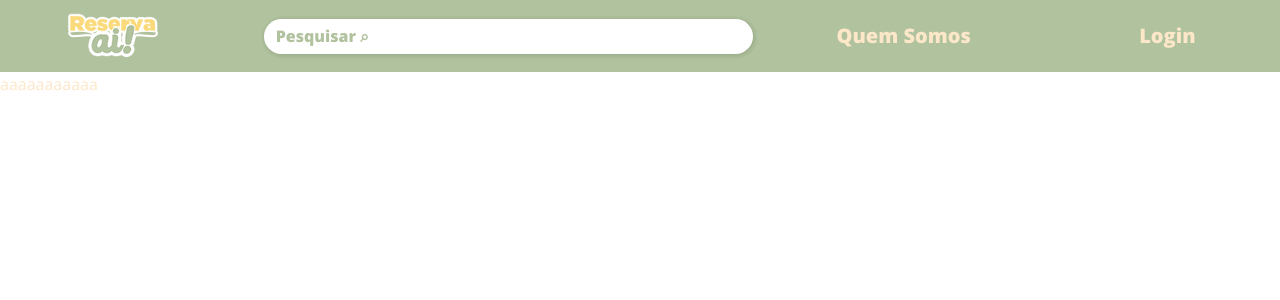
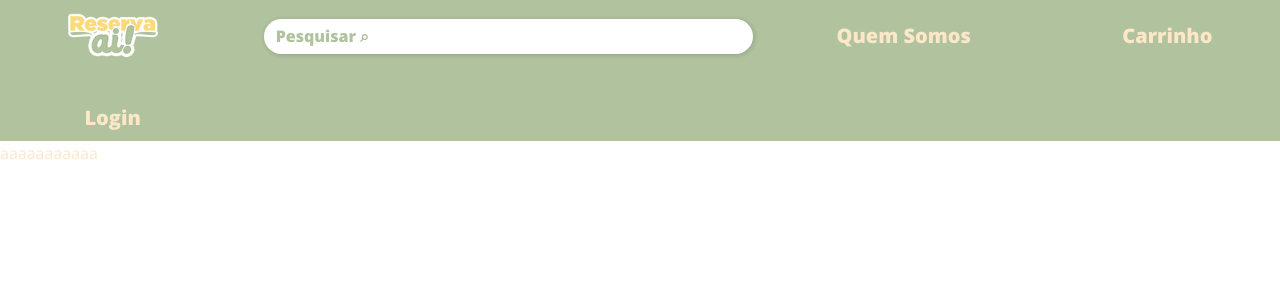
Before and after one commit to valdomg/Hotel_Eng, a Flask app: page /QuemSomos in a window 1280 px wide. Shown: the top 300 px of the page. Run offline with Flask 3, Linux system fonts and the light colour scheme; some libraries are stand-ins or nearby versions.

Commit message:
Nova navbar

```diff
--- a/templates/cadastroHotel.html
+++ b/templates/cadastroHotel.html
@@ -36,6 +36,10 @@
         <a href="{{ url_for('quemSomos' ) }}"> Quem Somos </a>
       </div>
 
+      <div class="navbar-col">
+        <a href="{{ url_for('carrinho' ) }}">Carrinho</a>
+      </div>
+
        <!-- Link para a página de login -->
        <div class="navbar-col login">
 
--- a/templates/cadastroUsuario.html
+++ b/templates/cadastroUsuario.html
@@ -36,6 +36,10 @@
       <!-- Link para a página "Quem Somos" -->
       <div class="navbar-col quem-somos">
         <a href="{{ url_for('quemSomos' ) }}"> Quem Somos </a>
+      </div>
+
+      <div class="navbar-col">
+        <a href="{{ url_for('carrinho' ) }}">Carrinho</a>
       </div>
 
       <!-- Link para a página de login -->
--- a/templates/index.html
+++ b/templates/index.html
@@ -33,6 +33,10 @@
         <!-- Link para a página "Quem Somos" -->
         <div class="navbar-col quem-somos">
           <a href="{{ url_for('quemSomos' ) }}"> Quem Somos </a>
+        </div>
+
+        <div class="navbar-col">
+          <a href="{{ url_for('carrinho' ) }}">Carrinho</a>
         </div>
 
         <!-- Link para a página de login -->
@@ -79,6 +83,8 @@
 
               <!-- Localização do hotel -->
               <p class="local-card-home"><strong>Localização:</strong> {{ hotel.localizacao }}</p>
+
+              <h3 class="preco-home">R$ {{hotel.preco_diaria}} /dia</h3>
 
               <!-- Botão para visualizar mais detalhes do hotel -->
               <a class="a-card-home" href="{{ url_for('hotelPagina', id=hotel.id ) }}">
--- a/templates/login.html
+++ b/templates/login.html
@@ -34,6 +34,10 @@
       <!-- Link para a página "Quem Somos" -->
       <div class="navbar-col quem-somos">
         <a href="{{ url_for('quemSomos' ) }}"> Quem Somos </a>
+      </div>
+
+      <div class="navbar-col">
+        <a href="{{ url_for('carrinho' ) }}">Carrinho</a>
       </div>
 
       <!-- Link para a página de login -->
--- a/templates/pageUsuario.html
+++ b/templates/pageUsuario.html
@@ -35,6 +35,10 @@
             <a href="{{ url_for('quemSomos' ) }}"> Quem Somos </a>
           </div>
 
+          <div class="navbar-col">
+            <a href="{{ url_for('carrinho' ) }}">Carrinho</a>
+          </div>
+
           <!-- Link para a página de login -->
           <div class="navbar-col login">
 
--- a/templates/quemSomos.html
+++ b/templates/quemSomos.html
@@ -36,6 +36,10 @@
         <a href="{{ url_for('quemSomos' ) }}"> Quem Somos </a>
       </div>
 
+      <div class="navbar-col">
+        <a href="{{ url_for('carrinho' ) }}">Carrinho</a>
+      </div>
+
       <!-- Link para a página de login -->
       <div class="navbar-col login">
 
```
